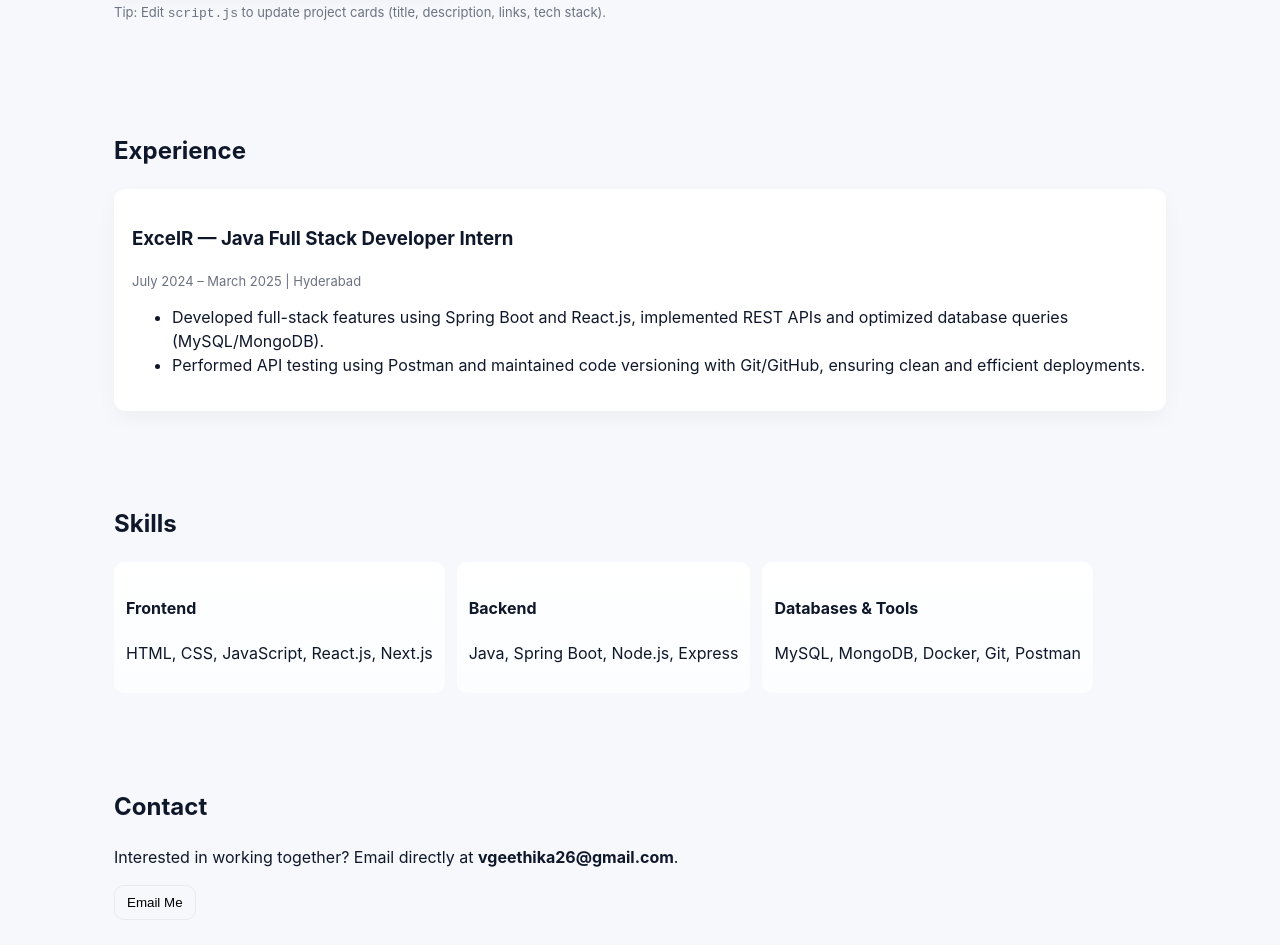
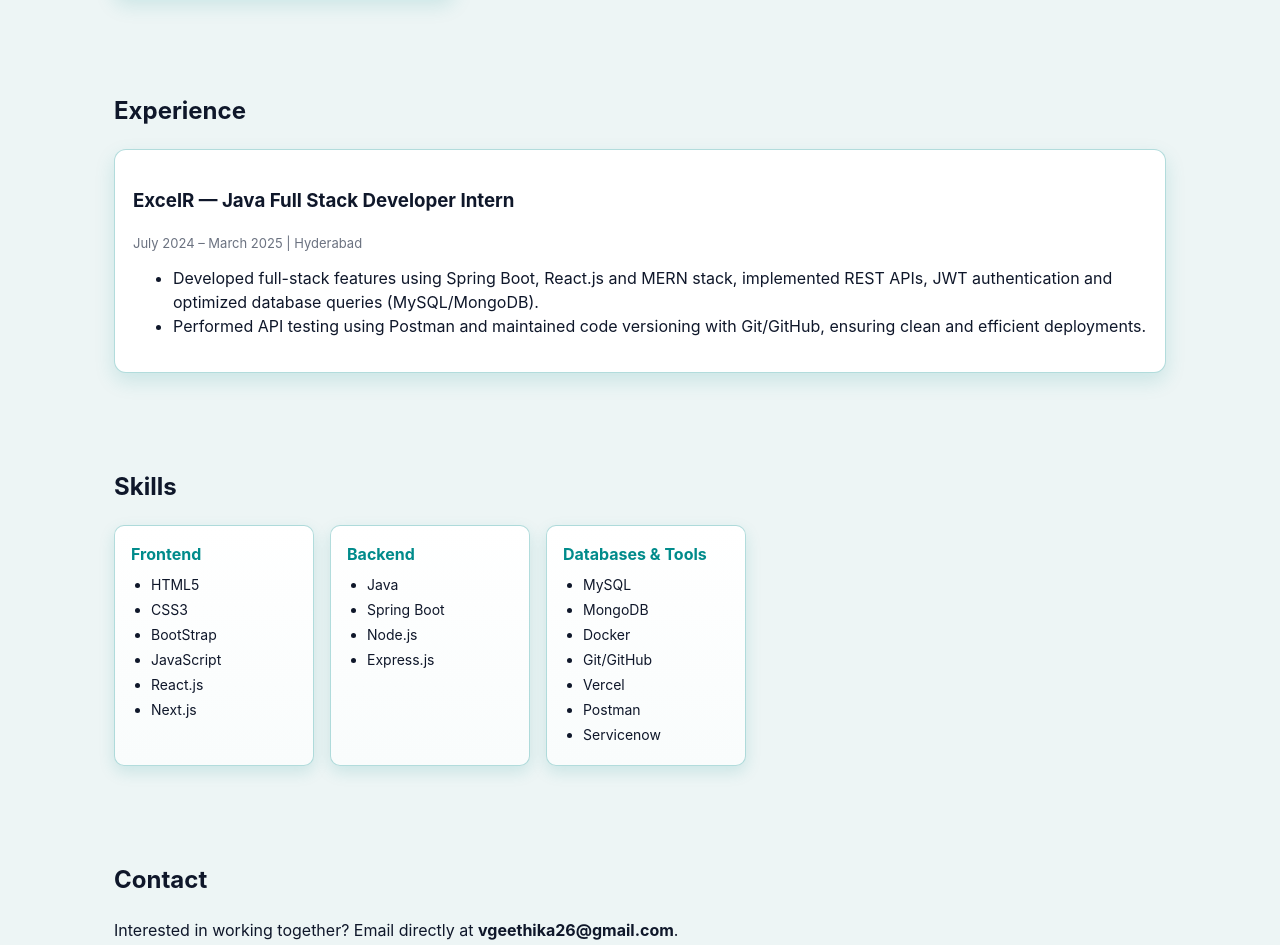
Before and after one commit to Geethika4427/Portfolio, a plain HTML site: page index.html in a window 1280 px wide. Shown: the part 1387-2332 px from the top of the page. Drawn offline with Linux system fonts and the light colour scheme.

Commit message:
Initial Commit

```diff
--- a/index.html
+++ b/index.html
@@ -35,7 +35,7 @@
         <p>Java Full Stack Developer experienced in Spring Boot, React.js, MySQL and MongoDB. I build scalable, user-friendly applications and love learning new technologies.</p>
         <p class="actions">
           <a class="btn" href="#projects">View Projects</a>
-          <a class="btn btn-outline" href="mailto:vgeethika26@gmail.com">Contact Me</a>
+          <a class="btn btn-outline btn-resume" href="assets/Geethika_Veerla_JavaFullStackDeveloper.pdf">Download Resume</a>
         </p>
       </div>
       <div class="hero-right">
@@ -65,7 +65,7 @@ I enjoy learning new technologies, solving complex problems, and developing clea
       <div class="projects-grid" id="projects-grid">
         <!-- Project cards will be injected by script.js, or paste static cards here -->
       </div>
-      <p class="hint">Tip: Edit <code>script.js</code> to update project cards (title, description, links, tech stack).</p>
+
     </section>
 
     <section id="experience" class="container section">
@@ -74,13 +74,13 @@ I enjoy learning new technologies, solving complex problems, and developing clea
         <h3>ExcelR — Java Full Stack Developer Intern</h3>
         <p class="muted">July 2024 – March 2025 | Hyderabad</p>
         <ul>
-          <li>Developed full-stack features using Spring Boot and React.js, implemented REST APIs and optimized database queries (MySQL/MongoDB).</li>
+          <li>Developed full-stack features using Spring Boot, React.js and MERN stack, implemented REST APIs, JWT authentication and optimized database queries (MySQL/MongoDB).</li>
           <li>Performed API testing using Postman and maintained code versioning with Git/GitHub, ensuring clean and efficient deployments.</li>
         </ul>
       </div>
     </section>
 
-    <section id="skills" class="container section">
+    <!-- <section id="skills" class="container section">
       <h2>Skills</h2>
       <div class="skills-grid">
         <div class="skill-group">
@@ -96,7 +96,48 @@ I enjoy learning new technologies, solving complex problems, and developing clea
           <p>MySQL, MongoDB, Docker, Git, Postman</p>
         </div>
       </div>
-    </section>
+    </section> -->
+
+    <section id="skills" class="container section">
+  <h2>Skills</h2>
+  <div class="skills-grid">
+    <div class="skill-group">
+      <h4>Frontend</h4>
+      <ul>
+        <li>HTML5</li>
+        <li>CSS3</li>
+        <li>BootStrap</li>
+        <li>JavaScript</li>
+        <li>React.js</li>
+        <li>Next.js</li>
+      </ul>
+    </div>
+
+    <div class="skill-group">
+      <h4>Backend</h4>
+      <ul>
+        <li>Java</li>
+        <li>Spring Boot</li>
+        <li>Node.js</li>
+        <li>Express.js</li>
+      </ul>
+    </div>
+
+    <div class="skill-group">
+      <h4>Databases & Tools</h4>
+      <ul>
+        <li>MySQL</li>
+        <li>MongoDB</li>
+        <li>Docker</li>
+        <li>Git/GitHub</li>
+        <li>Vercel</li>
+        <li>Postman</li>
+        <li>Servicenow</li>
+      </ul>
+    </div>
+  </div>
+</section>
+
 
     <section id="contact" class="container section">
       <h2>Contact</h2>
--- a/script.js
+++ b/script.js
@@ -14,8 +14,8 @@ document.addEventListener('DOMContentLoaded', () => {
   const projects = [
     {
       title: "School Management Web App",
-      desc: "Full-stack app to manage school records. Features: CRUD, search, responsive UI, deployed on Vercel.",
-      tech: "Next.js • React • Node.js • MySQL",
+      desc: "Full-stack app to manage school records.<br> Features: CRUD, search, responsive UI, deployed on Vercel.",
+      tech: "Next.js • Node.js • MySQL",
       live: "https://schools-app-7npp.vercel.app",
       repo: "https://github.com/Geethika4427/SchoolsApp.git"
     },
@@ -29,7 +29,7 @@ document.addEventListener('DOMContentLoaded', () => {
     {
       title: "Automated BBC News Poster",
       desc: "Backend automation that summarizes BBC captions (Hugging Face) and posts to X (Twitter).",
-      tech: "Node.js • Express • Docker • Hugging Face API",
+      tech: "Node.js • Express • Hugging Face API • Twitter API • Docker",
       live: "",
       repo: "https://github.com/Geethika4427/Backend-Dev-Assignment.git"
     },
--- a/styles.css
+++ b/styles.css
@@ -1,8 +1,9 @@
 /* Simple clean responsive CSS for portfolio */
 :root{
   --max-width:1100px;
-  --accent:#0b5fff;
-  --bg:#f7f8fb;
+  --accent:darkcyan;
+  /* --bg:#f7f8fb; */
+  --bg:rgb(237, 245, 245);
   --card:#ffffff;
   --muted:#6b7280;
   --radius:12px;
@@ -45,6 +46,7 @@ body{
 .brand h1{
   margin:0;
   font-size:20px;
+  color:#055454;
 }
 .brand .subtitle{margin:0;font-size:13px;color:var(--muted)}
 
@@ -71,13 +73,24 @@ body{
   display:grid;
   grid-template-columns:repeat(auto-fit, minmax(260px,1fr));
   gap:16px;
+
+}
+.projects-grid a{
+  text-decoration: none;
 }
 
 .card{
   background:var(--card);
   padding:18px;
   border-radius:12px;
-  box-shadow:0 8px 20px rgba(15,23,42,0.04);
+  /* box-shadow:0 8px 20px rgba(15,23,42,0.04); */
+  box-shadow: 0 8px 20px rgba(0, 139, 139, 0.15); /* darkcyan glow */
+  border: 1px solid rgba(0, 139, 139, 0.3);
+  transition: transform 0.2s ease, box-shadow 0.3s ease;
+}
+.card:hover {
+  transform: translateY(-4px);
+  box-shadow: 0 10px 25px rgba(0, 139, 139, 0.25);
 }
 
 .job ul{margin-top:8px}
@@ -92,12 +105,84 @@ body{
 }
 .form-actions{display:flex;gap:10px;margin-top:8px;align-items:center}
 .btn{background:var(--accent);color:black;padding:10px 14px;border-radius:10px;border:0;cursor:pointer}
-.btn-outline{background:transparent;border:1px solid rgba(12,12,30,0.06);padding:9px 12px}
+.btn-outline{background:transparent;border:1px solid rgba(12, 30, 17, 0.06);padding:9px 12px}
 
 .muted{color:var(--muted); font-size:13px}
 .hint{color:var(--muted);font-size:13px;margin-top:12px}
 
 footer.site-footer{padding:18px 0;text-align:center;color:var(--muted);margin-top:30px;border-top:1px solid rgba(12,12,30,0.03)}
+
+/* --- Updated Buttons --- */
+.btn {
+  background: rgb(2, 85, 85);
+  color: white;
+  padding: 10px 14px;
+  border-radius: 10px;
+  border: none;
+  cursor: pointer;
+  text-decoration: none; /* removes underline */
+  transition: all 0.3s ease;
+}
+
+.btn:hover {
+  background: #008b8b; /* slightly darker cyan on hover */
+}
+
+/* Outline Resume Button */
+.btn-outline.btn-resume {
+  background: rgba(115, 172, 172, 0.1); /* transparent darkcyan tint */
+  border: 2px solid darkcyan;
+  color: darkcyan;
+  text-decoration: none;
+}
+
+.btn-outline.btn-resume:hover {
+  background: rgba(0, 139, 139, 0.2);
+}
+
+.actions {
+  margin-top: 32px; /* adds space above both buttons */
+}
+.skills-grid {
+  display: flex;
+  flex-wrap: wrap;
+  gap: 16px;
+}
+
+/* Skill Group Cards */
+.skill-group {
+  background: linear-gradient(180deg, #ffffff, #f9fcfc);
+  padding: 16px;
+  border-radius: 10px;
+  min-width: 200px;
+  border: 1px solid rgba(0, 139, 139, 0.3); /* darkcyan border */
+  box-shadow: 0 6px 16px rgba(0, 139, 139, 0.15); /* darkcyan shadow */
+  transition: transform 0.2s ease, box-shadow 0.3s ease;
+}
+
+.skill-group:hover {
+  transform: translateY(-4px);
+  box-shadow: 0 10px 22px rgba(0, 139, 139, 0.25);
+}
+
+.skill-group h4 {
+  margin-top: 0;
+  margin-bottom: 8px;
+  color: darkcyan;
+}
+
+.skill-group ul {
+  list-style-type: disc; /* bullet points */
+  margin: 0;
+  padding-left: 20px;
+  color: #0f172a;
+}
+
+.skill-group li {
+  margin-bottom: 4px;
+  font-size: 14px;
+}
+
 
 @media (max-width:900px){
   .hero{grid-template-columns:1fr; }
```
Also changed, not shown: 1 other file.
